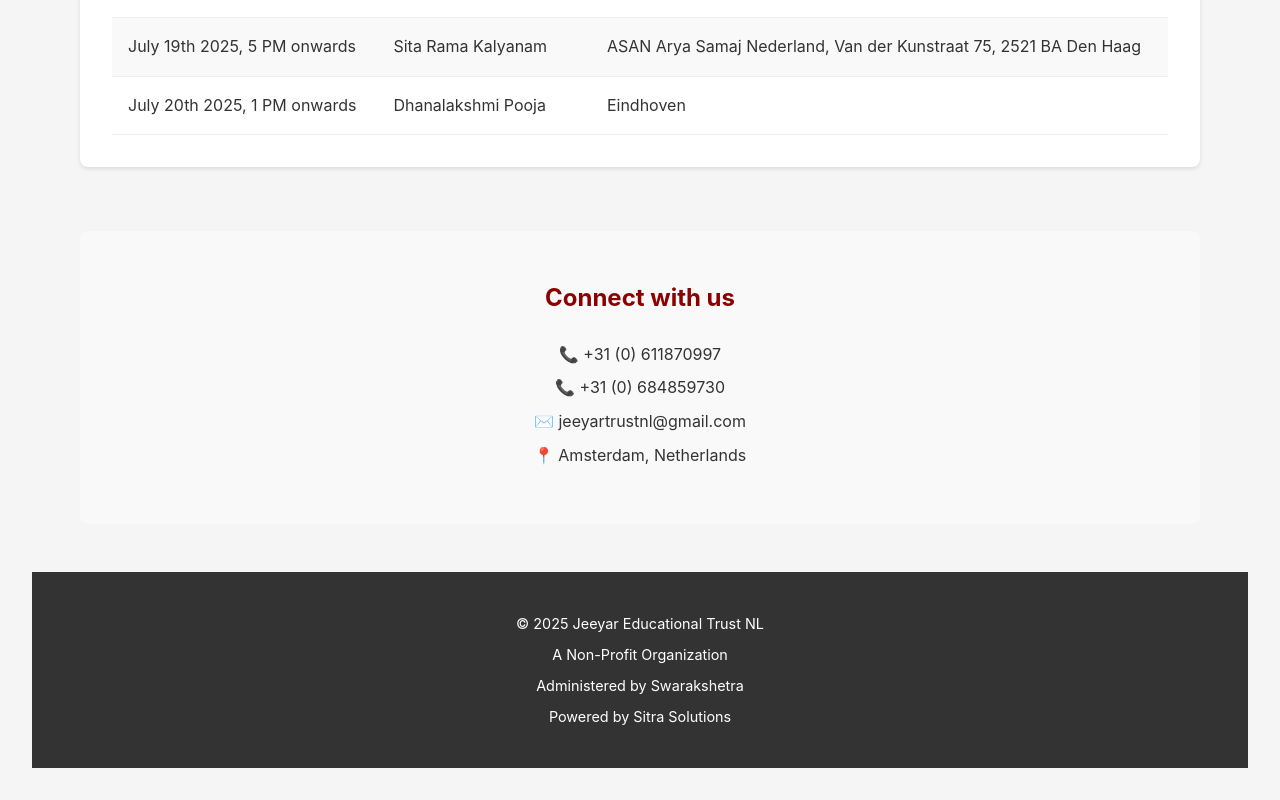
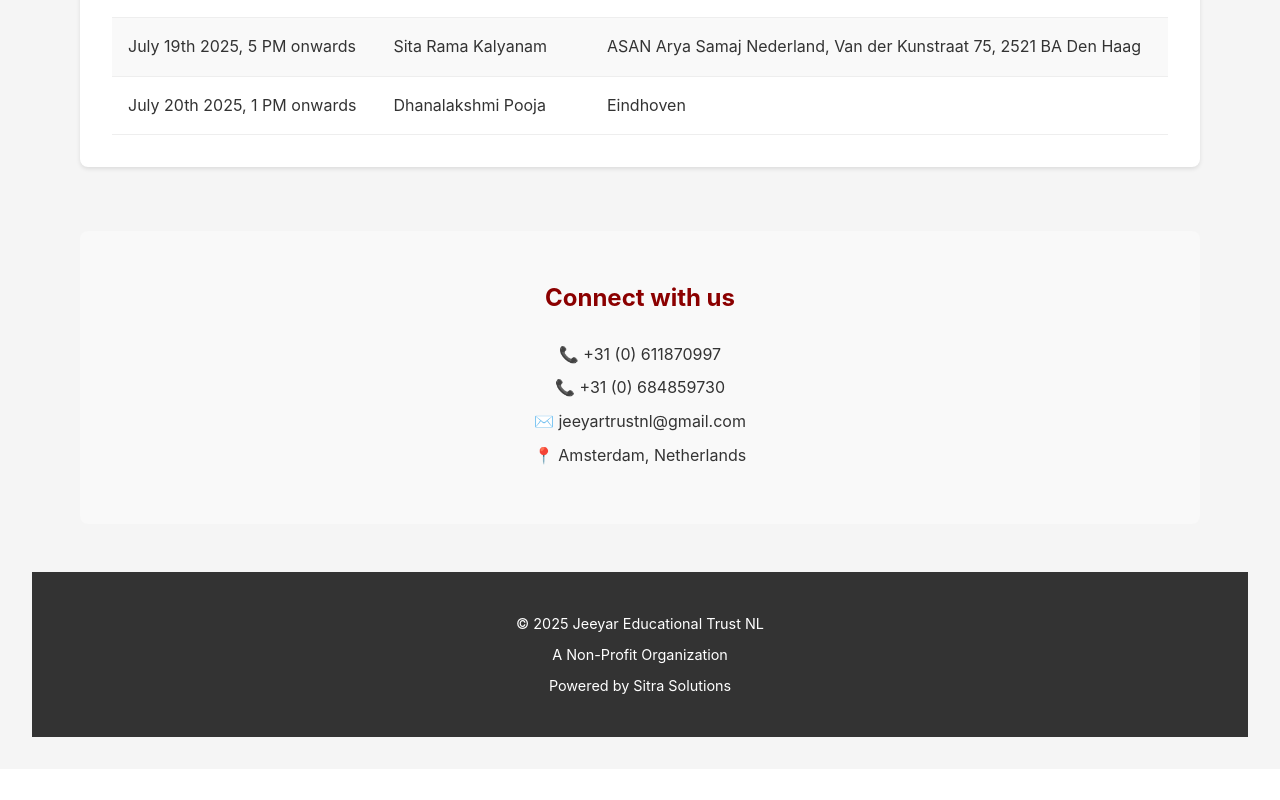
Before and after one commit to SrividyaKasu/jet-nl, a React (Vite) app: page / in a window 1280 px wide. Shown: the part 693-1493 px from the top of the page. After the commit the page ends 1462 px from the top, so only its background shows below. Built offline with nearby package versions, Linux system fonts and the light colour scheme; no server answers.

Commit message:
small change

```diff
--- a/src/App.jsx
+++ b/src/App.jsx
@@ -33,7 +33,6 @@ const Layout = () => (
       <div className="footer-content">
         <p>© {new Date().getFullYear()} Jeeyar Educational Trust NL</p>
         <p>A Non-Profit Organization</p>
-        <p>Administered by Swarakshetra</p>
         <p>Powered by Sitra Solutions</p>
       </div>
     </footer>
```
